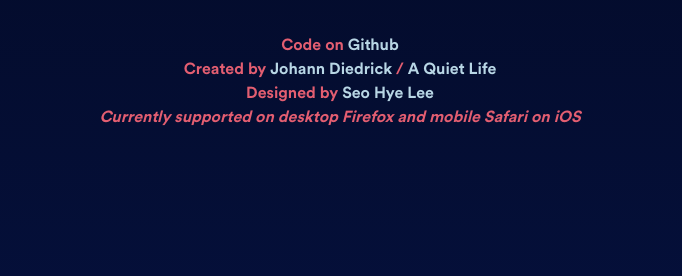
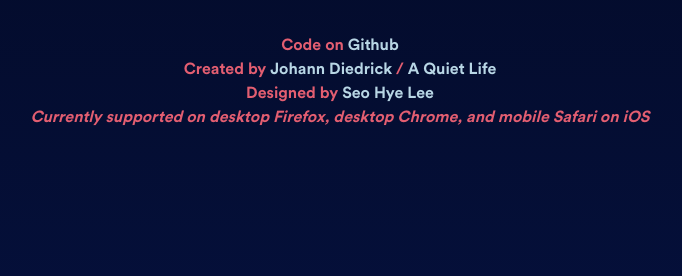
Before and after one commit to aquietlife/whisp, a Python web app: template app/templates/index.html in a window 1280 px wide. Shown: the part 1204-1480 px from the top of the page, without its empty margins (300-982 px from the left). Run offline with Jinja, Linux system fonts and the light colour scheme; the template is opened without the code that fills it, so the values that code supplies are empty; some libraries are stand-ins or nearby versions.

Commit message:
updated supported browsers to desktop chrome

```diff
--- a/app/templates/index.html
+++ b/app/templates/index.html
@@ -147,7 +147,7 @@
 			<br>
 			Designed by <a href="https://www.seohyelee.com/">Seo Hye Lee</a>
 			<br>
-			<i>Currently supported on desktop Firefox and mobile Safari on iOS</i>
+			<i>Currently supported on desktop Firefox, desktop Chrome, and mobile Safari on iOS</i>
 		</div>
 
 
```
